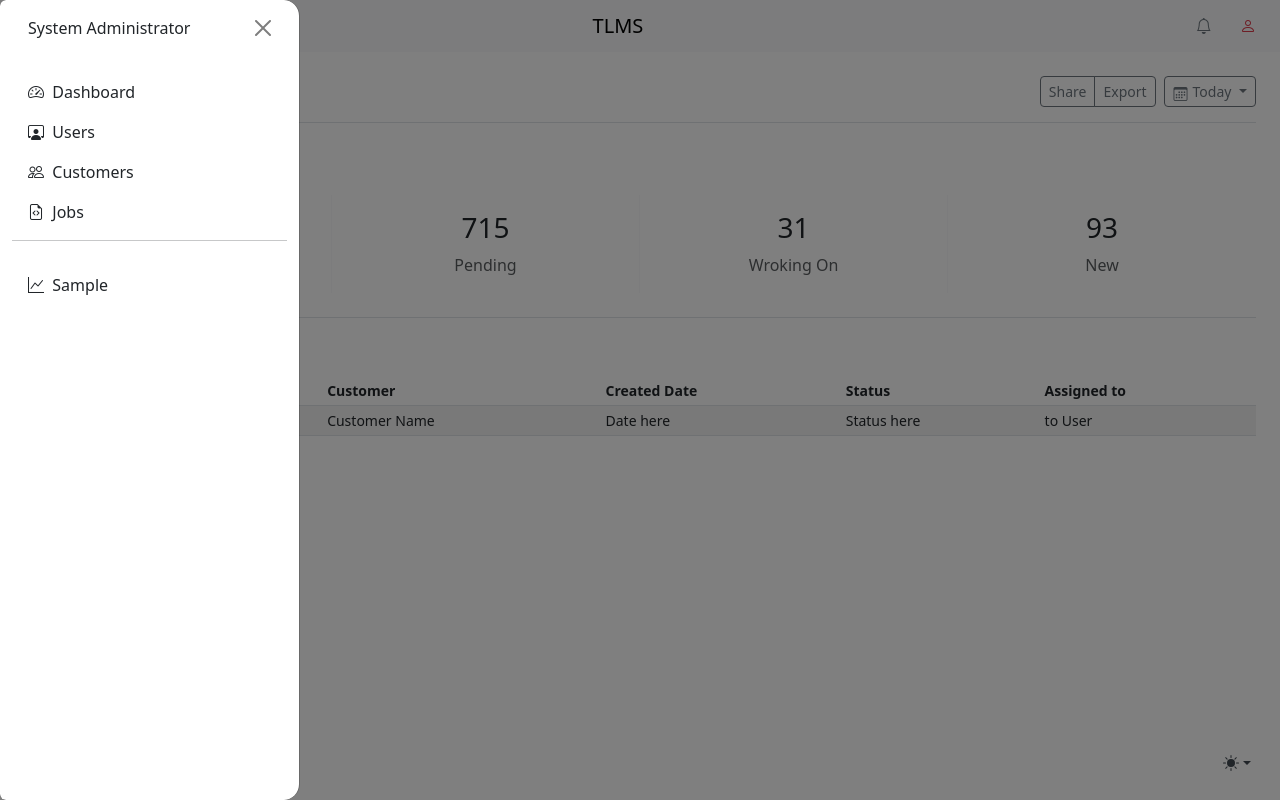
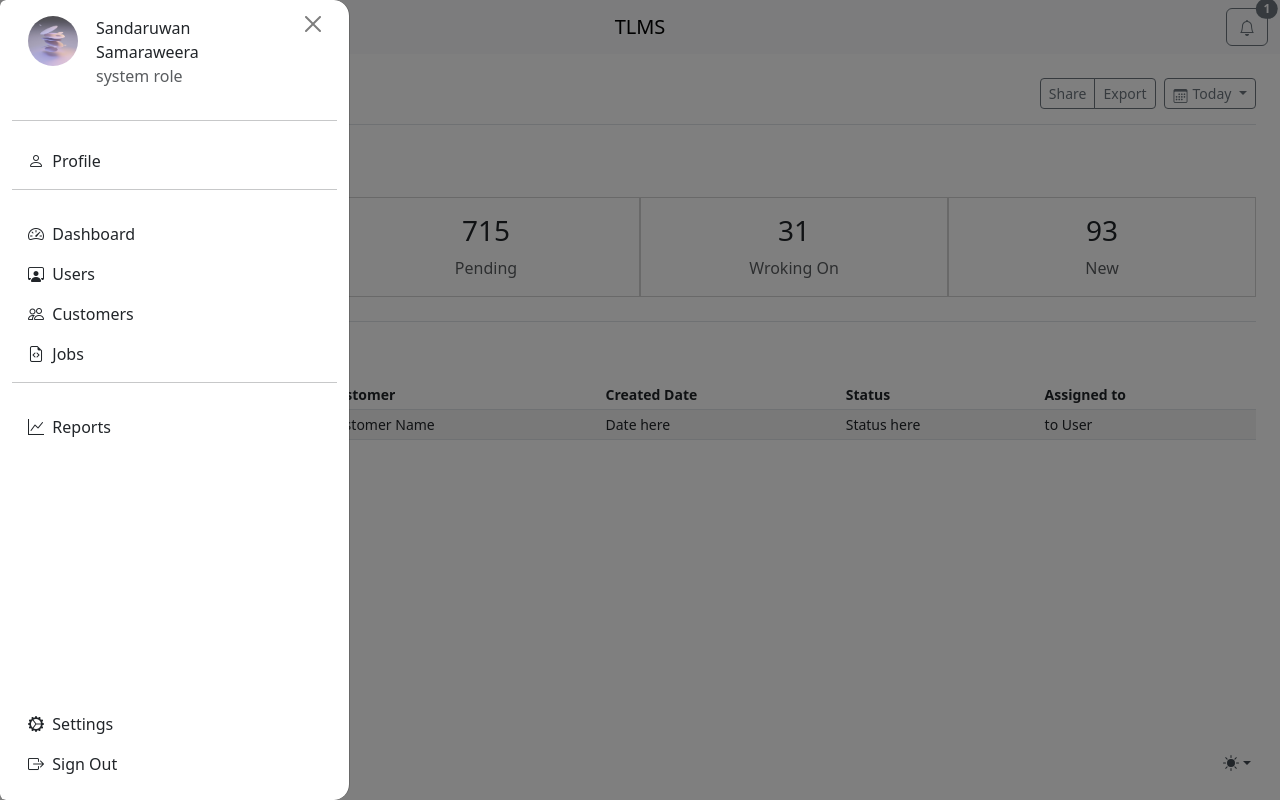
Before and after one commit to udaravidunuwan/PRJ_TLMS, a PHP site: page /admin/admin_dashboard.html in a window 1280 px wide, after a click that opens the changed part. Run offline with PHP 8.4, Linux system fonts and the light colour scheme.

Commit message:
admin dashboard complted

```diff
--- a/admin/admin_assets/css/admin_dashboard.css
+++ b/admin/admin_assets/css/admin_dashboard.css
@@ -34,7 +34,7 @@
 }
 
 .offcanvas {
-    width: 300px !important;
+    width: 350px !important;
 }
 
 .list-group-item {
@@ -49,3 +49,7 @@
     padding-left: 0 !important;
     padding-right: 0 !important;
 }
+
+.notification-count {
+    transform: translate(-50%, -50%);
+}
--- a/admin/admin_dashboard.html
+++ b/admin/admin_dashboard.html
@@ -30,7 +30,7 @@
                     <div class="container-fluid">
                         <div>
                             <button
-                                class="btn btn-outline-secondary border-0"
+                                class="btn btn-outline-secondary border-1"
                                 type="button"
                                 data-bs-toggle="offcanvas"
                                 data-bs-target="#offcanvasMenu"
@@ -46,34 +46,36 @@
 
                         <div>
                             <button
-                                class="btn btn-outline-secondary border-0"
-                                type="button"
-                                data-bs-toggle="offcanvas"
-                                data-bs-target="#offcanvasNotification"
-                                aria-controls="offcanvasNotification">
-                                    <i class="bi bi-bell"></i>
-                                </button>
-                                <button
-                                class="btn btn-outline-danger border-0"
-                                type="button"
-                                data-bs-toggle="offcanvas"
-                                data-bs-target="#offcanvasProfile"
-                                aria-controls="offcanvasProfile">
-                                    <i class="bi bi-person"></i>
+                                class="btn btn-outline-secondary border-1 position-relative"
+                                type="button">
+                                <i class="bi bi-bell" style="position: relative; top: 1px;"></i>
+                                <span class="position-absolute top-0 start-100 translate-middle badge rounded-pill bg-secondary notification-count">1</span>
                             </button>
+
                         </div>
                     </div>
                 </nav>
 
                 <!-- Offcanvas Left Sidebar -->
                 <div class="offcanvas offcanvas-start rounded-4 rounded-start" tabindex="-1" id="offcanvasMenu" aria-labelledby="offcanvasMenuLabel" aria-modal="true" role="dialog">
-                    <div class="offcanvas-header">
-                        <h6 class="offcanvas-title " id="offcanvas_Sidebar_UserRole">System Administrator</h6>
+                    <div class="offcanvas-header d-flex justify-content-between align-items-start">
+                        <div class="d-flex align-items-top">
+                            <img src="./admin_assets/img/blur/bg_blur11.jpg" alt="Profile Pic" style="width: 50px; height: 50px; object-fit: cover; border-radius: 50%; margin-right: 10px;">
+                            <div>
+                                <p class="h6 offcanvas-title ms-2" id="offcanvasProfileLabel">Sandaruwan Samaraweera</p>
+                                <p class="ms-2 text-body-secondary" id="offcanvasProfileLabel">system role</p>
+                            </div>
+                        </div>
                         <button type="button" class="btn-close" data-bs-dismiss="offcanvas" aria-label="Close"></button>
                     </div>
-                    <!-- <hr class="mt-0 mb-1"> -->
+                    <hr class="mt-0 mb-1">
 
-                    <div class="offcanvas-body">
+                    <div class="offcanvas-body d-flex flex-column">
+
+                        <div class="list-group list-group-sm">
+                            <a href="#" class="list-group-item list-group-item-action"><i class="bi bi-person"></i>&nbsp;&nbsp;Profile</a>
+                        </div>
+                        <hr class="mt-2 mb-4">
 
                         <div class="list-group list-group-sm">
                             <a href="#" class="list-group-item list-group-item-action"><i class="bi bi-speedometer2"></i>&nbsp;&nbsp;Dashboard</a>
@@ -84,99 +86,18 @@
                         <hr class="mt-2 mb-4">
 
                         <div class="list-group list-group-sm">
-                            <a href="#" class="list-group-item list-group-item-action"><i class="bi bi-graph-up"></i>&nbsp;&nbsp;Sample</a>
+                            <a href="#" class="list-group-item list-group-item-action"><i class="bi bi-graph-up"></i>&nbsp;&nbsp;Reports</a>
+                        </div>
+                        <!-- <hr class="mt-2 mb-4"> -->
+
+                        <div class="flex-fill">
+                        </div>
+                        <div class="list-group list-group-sm">
+                            <a href="#" class="list-group-item list-group-item-action"><i class="bi bi-gear-wide-connected"></i>&nbsp;&nbsp;Settings</a>
+                            <a href="#" class="list-group-item list-group-item-action"><i class="bi bi-box-arrow-right"></i>&nbsp;&nbsp;Sign Out</a>
                         </div>
                     </div>
 
-                </div>
-
-                <!-- Offcanvas Right Notidications -->
-                <div class="offcanvas offcanvas-end rounded-4 rounded-end" tabindex="-1" id="offcanvasNotification" aria-labelledby="offcanvasNotificationLabel">
-                    <div class="offcanvas-header">
-                        <h5 class="offcanvas-title" id="offcanvasNotificationLabel">Notifications</h5>
-                        <button type="button" class="btn-close" data-bs-dismiss="offcanvas" aria-label="Close"></button>
-                    </div>
-                    <hr class="mt-0 mb-1">
-                    <div class="offcanvas-body">
-                        <div class="d-flex justify-content-end mb-3">
-                            <a href="#" class="text-secondary text-decoration-underline">
-                                <small>Clear All</small>
-                            </a>
-                        </div>
-                        <!-- noti items -->
-                        <a href="javascript:void(0);" class="dropdown-item p-0 card mb-2">
-                            <div class="card-body">
-                                <span class="float-end noti-close-btn text-muted"><i class="bi bi-x-lg"></i></span>
-                                <div class="d-flex align-items-center">
-                                    <div class="flex-shrink-0">
-                                        <div class="notify-icon bg-primary">
-                                            <i class="mdi mdi-comment-account-outline"></i>
-                                        </div>
-                                    </div>
-                                    <div class="flex-grow-1 text-truncate ms-2">
-                                        <small class="fw-normal text-muted ms-1">1 min ago</small>
-                                        <h5 class="noti-item-title fw-semibold font-14">New Job Request</h5>
-                                        <small class="noti-item-subtitle text-muted">KGH/ DB Schenker - Coolent </small>
-                                    </div>
-                                </div>
-                            </div>
-                        </a>
-
-                        <!-- noti items-->
-                        <a href="javascript:void(0);" class="dropdown-item p-0 card mb-2">
-                            <div class="card-body">
-                                <span class="float-end noti-close-btn text-muted"><i class="bi bi-x-lg"></i></span>
-                                <div class="d-flex align-items-center">
-                                    <div class="flex-shrink-0">
-                                        <div class="notify-icon bg-primary">
-                                            <i class="mdi mdi-comment-account-outline"></i>
-                                        </div>
-                                    </div>
-                                    <div class="flex-grow-1 text-truncate ms-2">
-                                        <small class="fw-normal text-muted ms-1">10 min ago</small>
-                                        <h5 class="noti-item-title fw-semibold font-14">New Client Register Request</h5>
-                                        <small class="noti-item-subtitle text-muted">KGH/ New Client</small>
-                                    </div>
-                                </div>
-                            </div>
-                        </a>
-
-                        <a href="javascript:void(0);" class="dropdown-item text-center text-primary notify-item border-top border-secondary py-2 mt-3">
-                            View All
-                        </a>
-                    </div>
-                </div>
-
-                <!-- Offcanvas Right Profile -->
-                <div class="offcanvas offcanvas-end rounded-4 rounded-end" tabindex="-1" id="offcanvasProfile" aria-labelledby="offcanvasProfileLabel">
-                    <div class="offcanvas-header d-flex justify-content-between align-items-start">
-                        <div class="d-flex align-items-top">
-                            <img src="./admin_assets/img/blur/bg_blur11.jpg" alt="Profile Pic" style="width: 40px; height: 40px; object-fit: cover; border-radius: 50%; margin-right: 10px;">
-                            <div>
-                                <p class="h6 offcanvas-title ms-2" id="offcanvasProfileLabel">Sys Admin Name</p>
-                                <p class="ms-2 text-body-secondary" id="offcanvasProfileLabel">Designation</p>
-                            </div>
-                        </div>
-                        <button type="button" class="btn-close mt-1" data-bs-dismiss="offcanvas" aria-label="Close"></button>
-                    </div>
-                    <!-- <hr class="mt-0 mb-1"> -->
-                    <div class="offcanvas-body">
-                        <div class="list-group list-group-sm">
-                            <a href="#" class="list-group-item list-group-item-action"><i class="bi bi-person"></i>&nbsp;&nbsp;Profile</a>
-                        </div>
-                        <hr class="mt-2 mb-4">
-                        <!-- <div class="list-group list-group-sm">
-                            <a href="#" class="list-group-item list-group-item-action"><i class="bi bi-speedometer2"></i>&nbsp;&nbsp;Dashboard</a>
-                            <a href="#" class="list-group-item list-group-item-action"><i class="bi bi-person-workspace"></i>&nbsp;&nbsp;Users</a>
-                            <a href="#" class="list-group-item list-group-item-action"><i class="bi bi-people"></i>&nbsp;&nbsp;Customers</a>
-                            <a href="#" class="list-group-item list-group-item-action"><i class="bi bi-file-earmark-code"></i>&nbsp;&nbsp;Jobs</a>
-                        </div>
-                        <hr class="mt-2 mb-4">
-
-                        <div class="list-group list-group-sm">
-                            <a href="#" class="list-group-item list-group-item-action"><i class="bi bi-graph-up"></i>&nbsp;&nbsp;Sample</a>
-                        </div> -->
-                    </div>
                 </div>
 
 
@@ -239,7 +160,7 @@
                                             <div class="row g-0">
                                                 <!-- card 1 -->
                                                 <div class="col-sm-6 col-lg-3">
-                                                    <div class="card rounded-0 shadow-none m-0 border-top-0 border-start-0 border-bottom-0 border-light">
+                                                    <div class="card rounded-0 shadow-none m-0 border-1">
                                                         <div class="card-body text-center">
                                                             <h3><span>29</span></h3>
                                                             <p class="text-muted font-15 mb-0">Completed</p>
@@ -249,7 +170,7 @@
                                                 <!-- end card 1 -->
                                                 <!-- card 2 -->
                                                 <div class="col-sm-6 col-lg-3">
-                                                    <div class="card rounded-0 shadow-none m-0 border-top-0 border-start-0 border-bottom-0 border-light">
+                                                    <div class="card rounded-0 shadow-none m-0 border-1">
                                                         <div class="card-body text-center">
                                                             <h3><span>715</span></h3>
                                                             <p class="text-muted font-15 mb-0">Pending</p>
@@ -259,7 +180,7 @@
                                                 <!-- end card 2 -->
                                                 <!-- card 3 -->
                                                 <div class="col-sm-6 col-lg-3">
-                                                    <div class="card rounded-0 shadow-none m-0 border-top-0 border-start-0 border-bottom-0 border-light">
+                                                    <div class="card rounded-0 shadow-none m-0 border-1">
                                                         <div class="card-body text-center">
                                                             <h3><span>31</span></h3>
                                                             <p class="text-muted font-15 mb-0">Wroking On</p>
@@ -269,7 +190,7 @@
                                                 <!-- end card 3 -->
                                                 <!-- card 4 -->
                                                 <div class="col-sm-6 col-lg-3">
-                                                    <div class="card rounded-0 shadow-none m-0 border-0 ">
+                                                    <div class="card rounded-0 shadow-none m-0 border-1 ">
                                                         <div class="card-body text-center">
                                                             <h3><span>93</span></h3>
                                                             <p class="text-muted font-15 mb-0">New</p>
```
